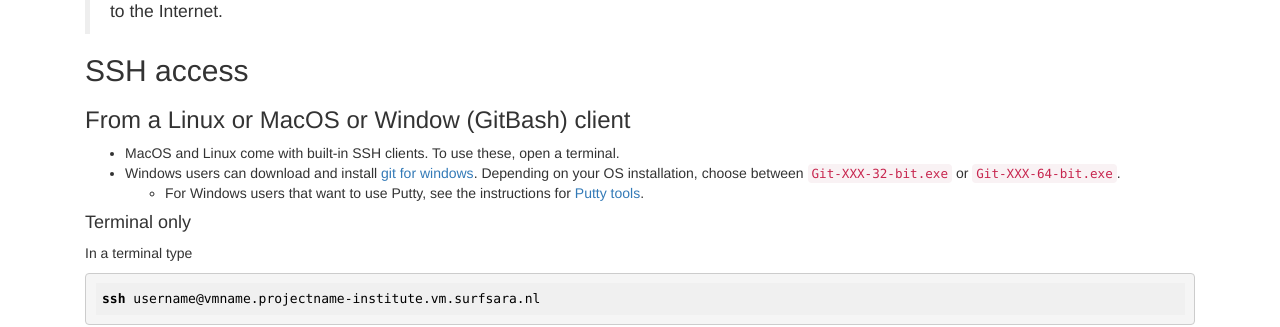
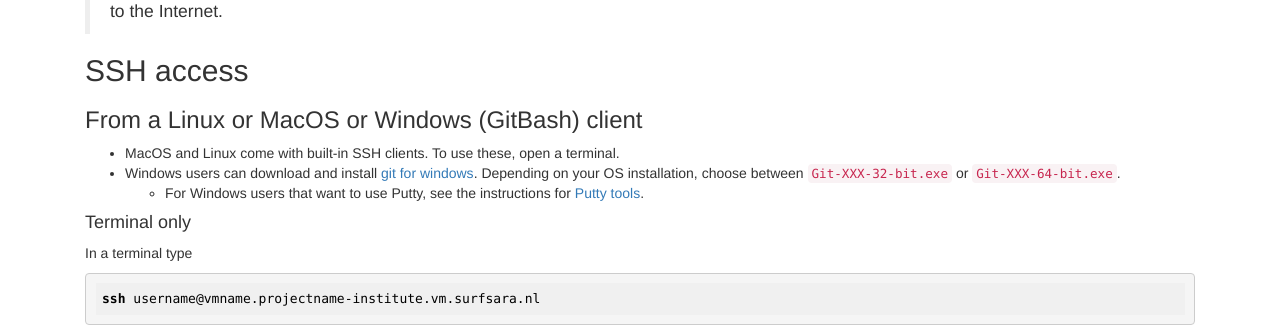
Before and after one commit to sara-nl/clouddocs, a Jekyll site: the page built from access-your-VM.markdown, in a window 1280 px wide and 900 px high, scrolled down 749 px. Shown: the part 154-481 px from the top of the window. Built offline with Jekyll 4.4.1, drawn with Linux system fonts in a browser that asks for light colours.

Commit message:
Update access-your-VM.markdown

```diff
--- a/access-your-VM.markdown
+++ b/access-your-VM.markdown
@@ -41,11 +41,11 @@
 
 ## SSH access
 
-### From a Linux or MacOS  or Window (GitBash) client
+### From a Linux or MacOS  or Windows (GitBash) client
 
 * MacOS and Linux come with built-in SSH clients. To use these, open a terminal.
 * Windows users can download and install [git for windows](https://git-for-windows.github.io/). Depending on your OS installation, choose between `Git-XXX-32-bit.exe` or `Git-XXX-64-bit.exe`.
-  * For Windows users that want to use Putty, see the instructions for [Putty tools](putty-tools#ssh-access-from-a-windows-putty-client).
+  * For Windows users that want to use Putty, see the instructions for [Putty tools](putty-tools).
 
 #### Terminal only
 
```
